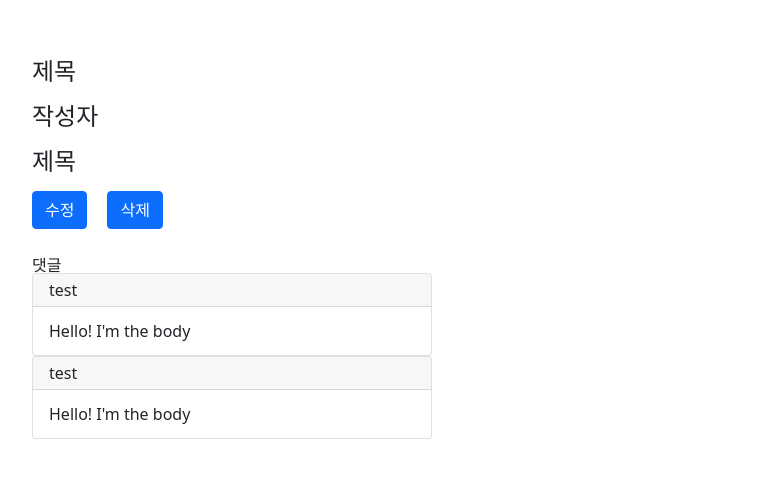
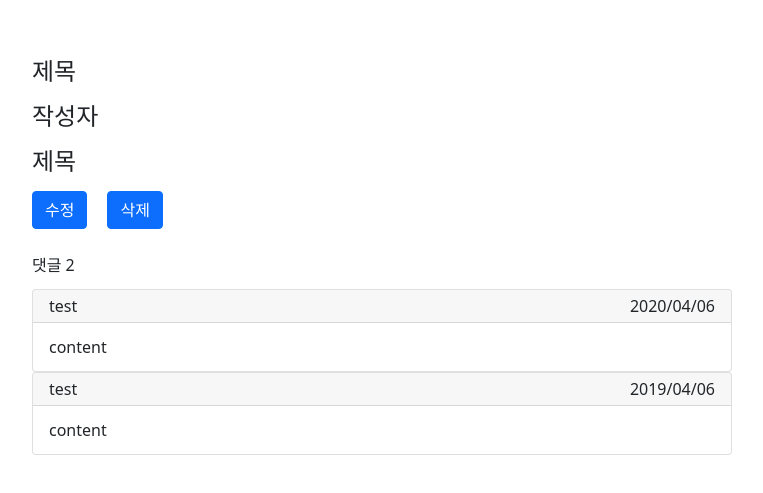
Before and after one commit to hotkimho/go-Client, a React (Create React App) app: page /board/1/post in a window 1280 px wide. Shown: the part 103-596 px from the top of the page, without its empty margins (224-987 px from the left). Built offline with nearby package versions, Linux system fonts and the light colour scheme; no server answers.

Commit message:
Update comment

```diff
--- a/src/Components/board/Comment/CommentItem/CommentItem.js
+++ b/src/Components/board/Comment/CommentItem/CommentItem.js
@@ -10,10 +10,17 @@ const CommentItem = ({comment}) => {
 	return (
       <Card>
         <Card.Header>
-			{username}
+			<div>
+        <span  style={{float: 'left'}}>
+        {username}
+        </span>
+        <span  style={{float: 'right'}}>
+        {create_at}
+        </span>
+      </div>
         </Card.Header>
         <Accordion.Collapse eventKey="0">
-          <Card.Body>Hello! I'm the body</Card.Body>
+          <Card.Body>content</Card.Body>
         </Accordion.Collapse>
       </Card>
 	)
--- a/src/Components/board/Post/Post.js
+++ b/src/Components/board/Post/Post.js
@@ -17,7 +17,7 @@ const PostContainer = styled.div`
 `;
 
 const CommentContainer = styled.div`
-  width: 400px;
+  width: 700px;
   margin: 0;
   padding: 0;
   position: absolute;
@@ -38,12 +38,12 @@ const Post = () => {
     {
     username: 'test',
     content: 'content',
-    create_at: '',
+    create_at: '2020/04/06',
     },
     {
       username: 'test',
       content: 'content',
-      create_at: '',
+      create_at: '2019/04/06',
     },
   ];
 
@@ -106,7 +106,7 @@ const Post = () => {
       <Button onClick={onRemoveClick}>삭제</Button>
     </PostContainer>
     <CommentContainer>
-      <div>댓글</div>
+      <div>댓글 {comments.length}</div> <br />
       <Comment comments={comments} />
     </CommentContainer>
     </div>
```
